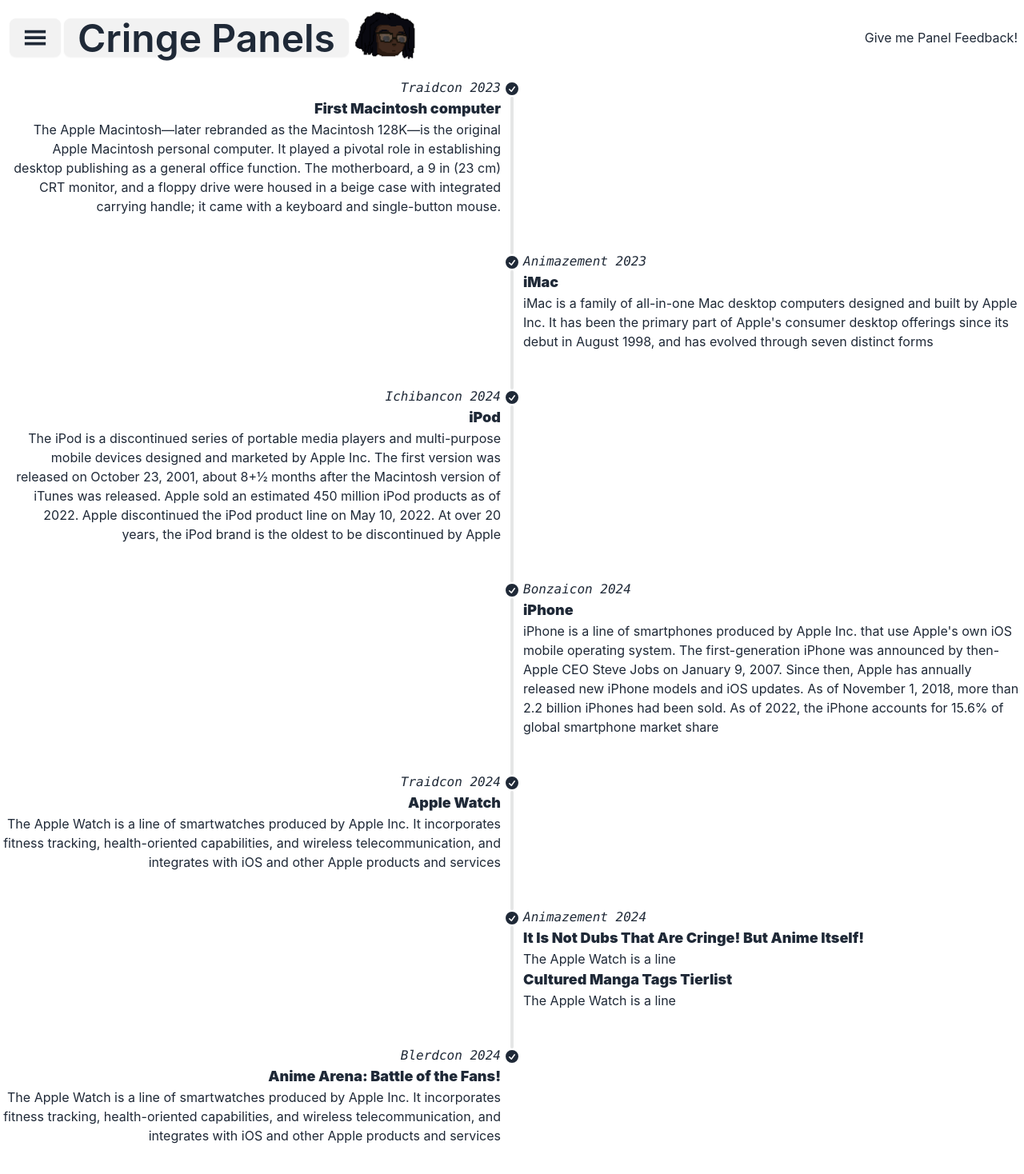
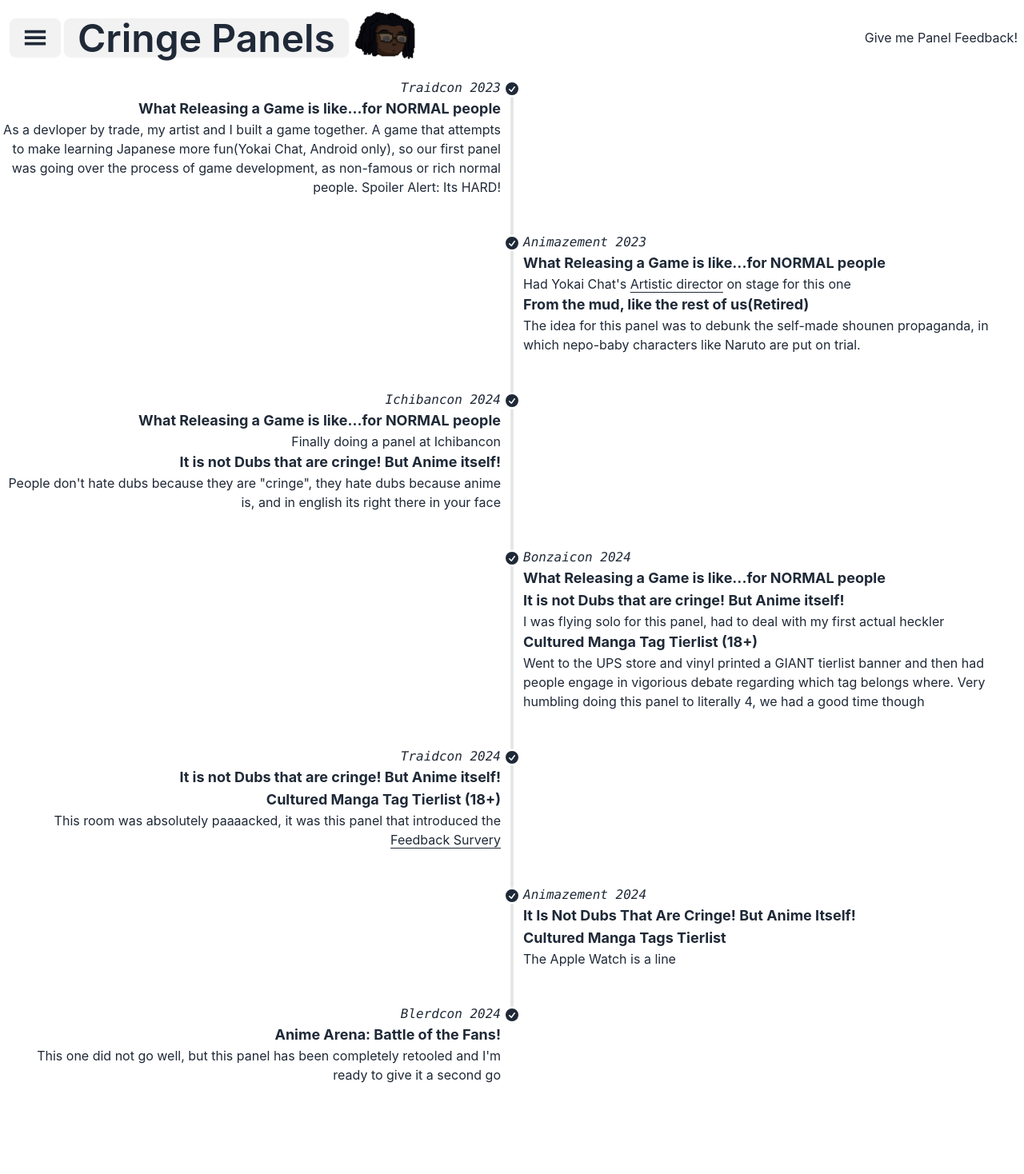
Before and after one commit to lorfakl/CringePanels, a React (Create React App) app: page /PanelHistory in a window 1280 px wide. Shown: the top 1468 px of the page at 80% size. After the commit the page ends 1396 px from the top, so only its background shows below. Built offline with nearby package versions, Linux system fonts and the light colour scheme.

Commit message:
Working in the Panel History
Filled out the content pretty much

```diff
--- a/package.json
+++ b/package.json
@@ -41,6 +41,7 @@
   },
   "devDependencies": {
     "autoprefixer": "^10.4.20",
+    "gh-pages": "^6.2.0",
     "postcss": "^8.4.49",
     "tailwindcss": "^3.4.16"
   }
--- a/src/components/About.js
+++ b/src/components/About.js
@@ -8,8 +8,8 @@
                 <div>
                     <h1 className="text-5xl font-bold">Meet the Host</h1>
                     <p className="py-6">
-                        I am Kaleb Jahad, the main host of any Anti-Cringe Panel Production. I have a team of helpers that I would be utterly ineffectual without but they dont want to be on this page.
-                        Anyway, based out of Charlotte North Carolina, I started doing panels in 2022 with a random panel about video game development. Since then, I have been trying to do as many panels as possible in the Southeast region.
+                        I am Kaleb Jahad, the main host of any Cringe Panel Production. I have a team of helpers that I would be utterly ineffectual without but they dont want to be on this page.
+                        Anyway, based out of Charlotte North Carolina, we started doing panels in 2022 with a random panel about video game development. Since then, we have been trying to do as many panels as possible in the southeast region.
                         Because ever since my first Ichibancon 2014 I've loved the panels, literally my favorite thing so Im just trying to put on productions in which people have a good time.
                     </p>
                     <button className="btn btn-primary">Contact Me!</button>
--- a/src/components/PanelHistory.js
+++ b/src/components/PanelHistory.js
@@ -1,3 +1,5 @@
+import { Link } from 'react-router';
+
 function PanelHistory(){
 
     function displayCheckSvg()
@@ -24,12 +26,9 @@
                 </div>
                 <div className="timeline-start mb-10 md:text-end">
                 <time className="font-mono italic">Traidcon 2023</time>
-                <div className="text-lg font-black">First Macintosh computer</div>
-                The Apple Macintosh—later rebranded as the Macintosh 128K—is the original Apple Macintosh
-                personal computer. It played a pivotal role in establishing desktop publishing as a general
-                office function. The motherboard, a 9 in (23 cm) CRT monitor, and a floppy drive were housed
-                in a beige case with integrated carrying handle; it came with a keyboard and single-button
-                mouse.
+                <div className="text-lg font-bold">What Releasing a Game is like...for NORMAL people</div>
+                As a devloper by trade, my artist and I built a game together. A game that attempts to make learning Japanese more fun(Yokai Chat, Android only), so our first panel was going over the
+                process of game development, as non-famous or rich normal people. Spoiler Alert: Its HARD!
                 </div>
                 <hr />
             </li>
@@ -40,10 +39,10 @@
                 </div>
                 <div className="timeline-end mb-10">
                 <time className="font-mono italic">Animazement 2023</time>
-                <div className="text-lg font-black">iMac</div>
-                iMac is a family of all-in-one Mac desktop computers designed and built by Apple Inc. It has
-                been the primary part of Apple's consumer desktop offerings since its debut in August 1998,
-                and has evolved through seven distinct forms
+                <div className="text-lg font-bold">What Releasing a Game is like...for NORMAL people</div>
+                Had Yokai Chat's <a href="https://www.instagram.com/pen.saga/" className="underline underline-offset-4">Artistic director</a> on stage for this one
+                <div className="text-lg font-bold">From the mud, like the rest of us(Retired)</div>
+                The idea for this panel was to debunk the self-made shounen propaganda, in which nepo-baby characters like Naruto are put on trial.
                 </div>
                 <hr />
             </li>
@@ -54,12 +53,11 @@
                 </div>
                 <div className="timeline-start mb-10 md:text-end">
                 <time className="font-mono italic">Ichibancon 2024</time>
-                <div className="text-lg font-black">iPod</div>
-                The iPod is a discontinued series of portable media players and multi-purpose mobile devices
-                designed and marketed by Apple Inc. The first version was released on October 23, 2001, about
-                8+1⁄2 months after the Macintosh version of iTunes was released. Apple sold an estimated 450
-                million iPod products as of 2022. Apple discontinued the iPod product line on May 10, 2022. At
-                over 20 years, the iPod brand is the oldest to be discontinued by Apple
+                <div className="text-lg font-bold">What Releasing a Game is like...for NORMAL people</div>
+                Finally doing a panel at Ichibancon
+                <div className="text-lg font-bold">It is not Dubs that are cringe! But Anime itself!</div>
+                People don't hate dubs because they are "cringe", they hate dubs because anime is, and in english its right there in your face
+
                 </div>
                 <hr />
             </li>
@@ -70,12 +68,13 @@
                 </div>
                 <div className="timeline-end mb-10">
                 <time className="font-mono italic">Bonzaicon 2024</time>
-                <div className="text-lg font-black">iPhone</div>
-                iPhone is a line of smartphones produced by Apple Inc. that use Apple's own iOS mobile
-                operating system. The first-generation iPhone was announced by then-Apple CEO Steve Jobs on
-                January 9, 2007. Since then, Apple has annually released new iPhone models and iOS updates. As
-                of November 1, 2018, more than 2.2 billion iPhones had been sold. As of 2022, the iPhone
-                accounts for 15.6% of global smartphone market share
+                <div className="text-lg font-bold">What Releasing a Game is like...for NORMAL people</div>
+
+                <div className="text-lg font-bold">It is not Dubs that are cringe! But Anime itself!</div>
+                I was flying solo for this panel, had to deal with my first actual heckler
+                <div className="text-lg font-bold">Cultured Manga Tag Tierlist (18+)</div>
+                Went to the UPS store and vinyl printed a GIANT tierlist banner and then had people engage in vigorious debate regarding which tag belongs where.
+                Very humbling doing this panel to literally 4, we had a good time though
                 </div>
                 <hr />
             </li>
@@ -86,10 +85,10 @@
                 </div>
                 <div className="timeline-start mb-10 md:text-end">
                 <time className="font-mono italic">Traidcon 2024</time>
-                <div className="text-lg font-black">Apple Watch</div>
-                The Apple Watch is a line of smartwatches produced by Apple Inc. It incorporates fitness
-                tracking, health-oriented capabilities, and wireless telecommunication, and integrates with
-                iOS and other Apple products and services
+                <div className="text-lg font-bold">It is not Dubs that are cringe! But Anime itself!</div>
+
+                <div className="text-lg font-bold">Cultured Manga Tag Tierlist (18+)</div>
+                This room was absolutely paaaacked, it was this panel that introduced the <Link to="Feedback" className="underline underline-offset-4">Feedback Survery</Link>
                 </div>
                 <hr/>
             </li>
@@ -100,9 +99,9 @@
                 </div>
                 <div className="timeline-end mb-10">
                 <time className="font-mono italic">Animazement 2024</time>
-                <div className="text-lg font-black">It Is Not Dubs That Are Cringe! But Anime Itself!</div>
-                The Apple Watch is a line
-                <div className="text-lg font-black">Cultured Manga Tags Tierlist</div>
+                <div className="text-lg font-bold">It Is Not Dubs That Are Cringe! But Anime Itself!</div>
+
+                <div className="text-lg font-bold">Cultured Manga Tags Tierlist</div>
                 The Apple Watch is a line
                 </div>
                 <hr/>
@@ -114,10 +113,8 @@
                 </div>
                 <div className="timeline-start mb-10 md:text-end">
                 <time className="font-mono italic">Blerdcon 2024</time>
-                <div className="text-lg font-black">Anime Arena: Battle of the Fans!</div>
-                The Apple Watch is a line of smartwatches produced by Apple Inc. It incorporates fitness
-                tracking, health-oriented capabilities, and wireless telecommunication, and integrates with
-                iOS and other Apple products and services
+                <div className="text-lg font-bold">Anime Arena: Battle of the Fans!</div>
+                This one did not go well, but this panel has been completely retooled and I'm ready to give it a second go
                 </div>
 
             </li>
```
Also changed, not shown: 1 other file (tests, documents, lock files or other folders).
